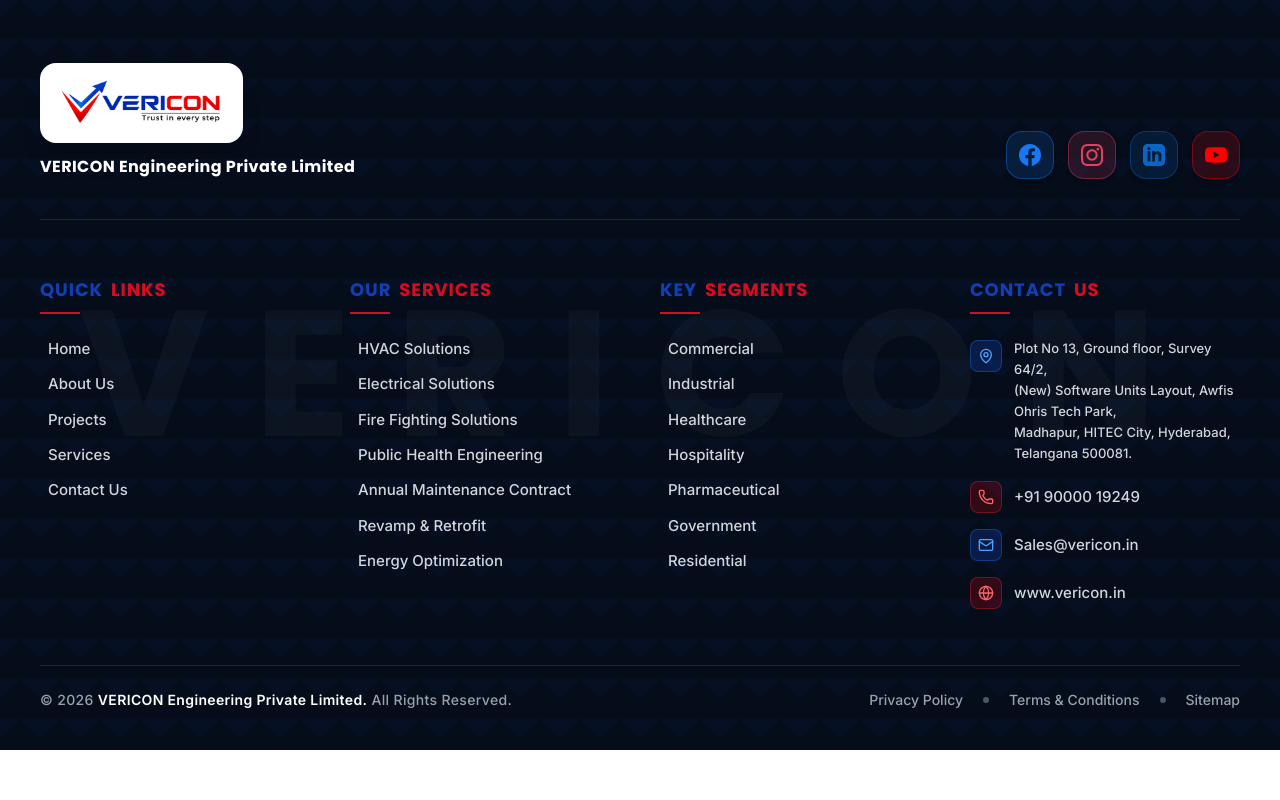
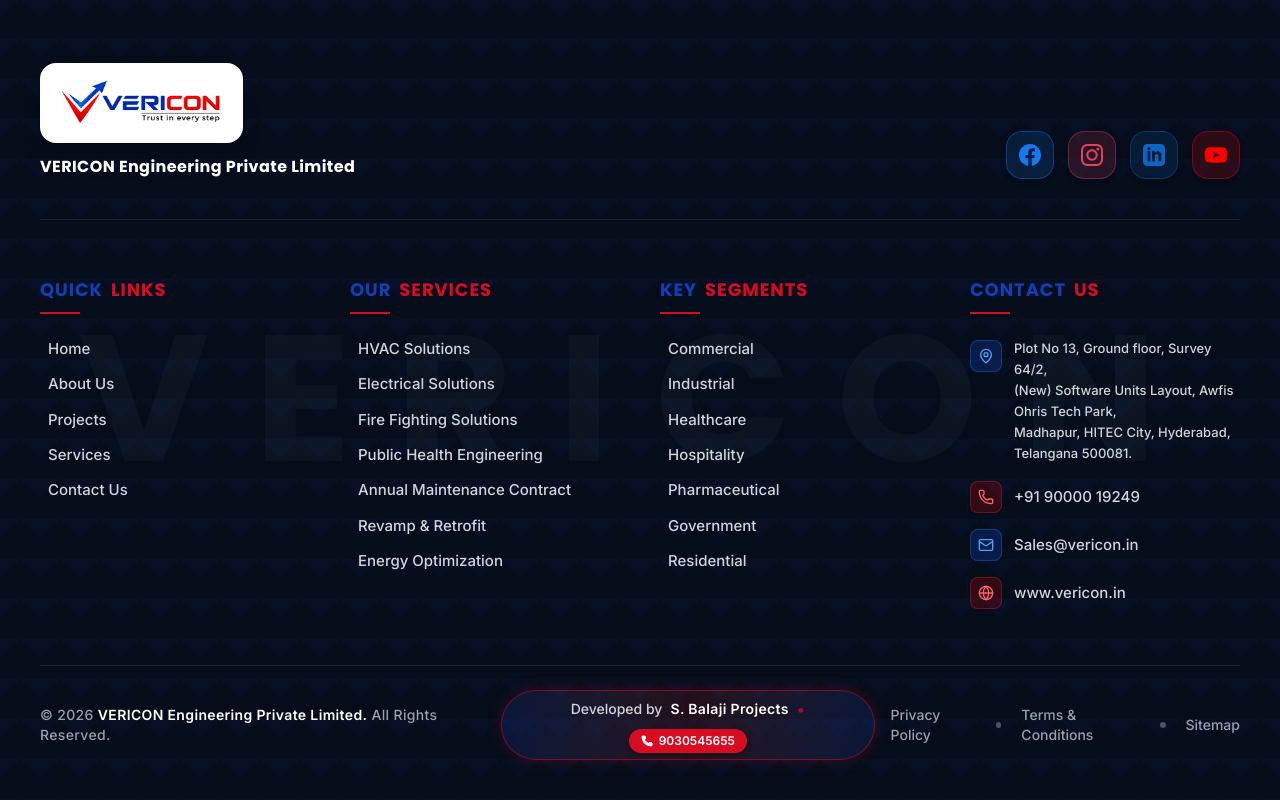
Before and after one commit to salesvericoneng-beep/Vericon, a React (Vite) app: page /contact in a window 1280 px wide. Shown: the part 2547-3347 px from the top of the page. Before the commit the page ends 3297 px from the top, so only its background shows below. Built offline with nearby package versions, Linux system fonts and the light colour scheme.

Commit message:
Add highlighted developer credit in footer

```diff
--- a/src/components/Footer.jsx
+++ b/src/components/Footer.jsx
@@ -225,10 +225,27 @@
         </div>
 
         {/* Bottom bar */}
-        <div className="border-t border-white/10 pt-6 flex flex-col sm:flex-row justify-between items-center gap-4">
+        <div className="border-t border-white/10 pt-6 flex flex-col lg:flex-row justify-between items-center gap-4 text-center lg:text-left">
           <p className="text-gray-400 text-xs sm:text-sm font-medium tracking-wide">
             © 2026 <span className="text-white font-semibold">VERICON Engineering Private Limited.</span> All Rights Reserved.
           </p>
+
+          {/* Highlighted Developer Credit */}
+          <div className="inline-flex items-center flex-wrap justify-center gap-2 px-4 py-1.5 rounded-full bg-gradient-to-r from-brand-blue/20 via-brand-red/15 to-brand-blue/20 border border-brand-red/50 shadow-[0_0_15px_rgba(206,17,38,0.25)] hover:border-brand-red transition-all">
+            <span className="text-gray-300 text-xs sm:text-sm font-medium">Developed by</span>
+            <span className="text-white font-extrabold text-xs sm:text-sm tracking-wide drop-shadow-sm">
+              S. Balaji Projects
+            </span>
+            <span className="text-brand-red/70 font-bold">•</span>
+            <a
+              href="tel:9030545655"
+              className="inline-flex items-center gap-1.5 bg-brand-red hover:bg-red-700 text-white text-xs font-bold px-3 py-1 rounded-full transition-all shadow-md hover:shadow-red-500/30 hover:scale-105 active:scale-95"
+            >
+              <Phone size={12} className="fill-white" />
+              <span>9030545655</span>
+            </a>
+          </div>
+
           <div className="flex items-center gap-5 text-xs sm:text-sm text-gray-400 font-medium">
             <Link to="#" className="hover:text-white transition-colors">Privacy Policy</Link>
             <span className="w-1.5 h-1.5 rounded-full bg-gray-600" />
```
